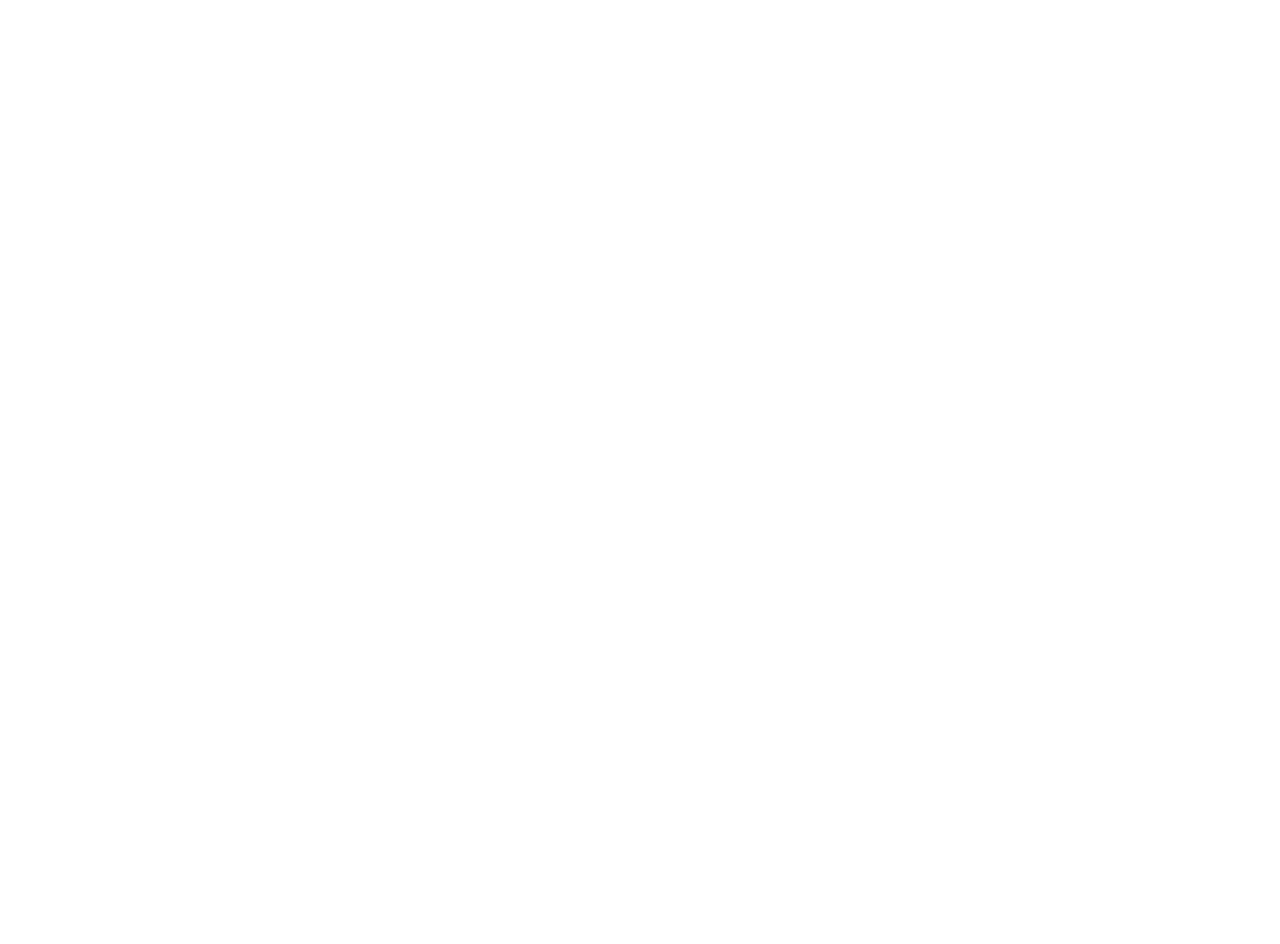
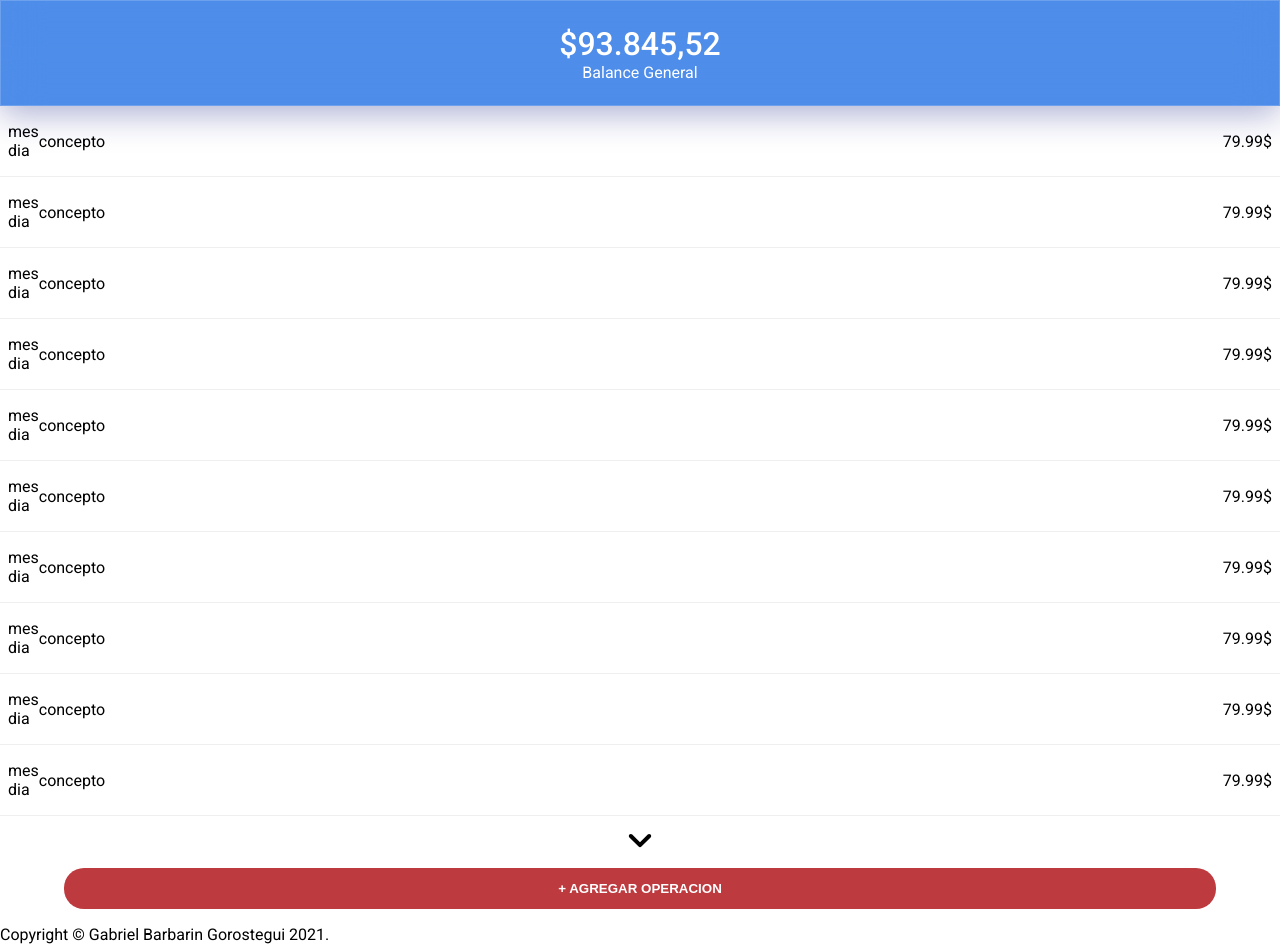
Before and after one commit to gabibarbarin/alkemychallenge, a plain HTML site: page SISTEM/index.html in a window 1280 px wide. Before the commit the page ends 800 px from the top, so only its background shows below. Drawn offline with Linux system fonts and the light colour scheme.

Commit message:
Home estatico

```diff
--- /dev/null
+++ b/SISTEM/css/commons.css
@@ -0,0 +1,41 @@
+body, html{
+    padding: 0;
+    margin: 0;
+    font-family: 'Roboto', sans-serif, Verdana, Geneva, Tahoma;
+}
+
+.main-container{
+    width: 100%;
+    max-width: 1440px;
+    background-color: rgb(69, 135, 232);
+    height: auto;
+}
+
+.flex-column{
+    display: flex;
+    flex-direction: column;
+}
+
+.flex-row{
+    display: flex;
+    flex-direction: row;
+}
+
+.glassmorphism-efecct{
+    background: rgba( 255, 254, 254, 0.05 );
+    box-shadow: 0 8px 32px 0 rgba( 31, 38, 135, 0.37 );
+    backdrop-filter: blur( 20.0px );
+    -webkit-backdrop-filter: blur( 20.0px );
+    border: 1px solid rgba( 255, 255, 255, 0.18 );
+}
+
+.primary-button{
+    border: none;
+    border-radius: 20px;
+    padding: .8rem;
+    background-color: rgb(189, 58, 63);
+    text-transform: uppercase;
+    color: white;
+    font-weight: bold;
+    width: 90%;
+}
--- /dev/null
+++ b/SISTEM/css/home.css
@@ -0,0 +1,40 @@
+.balance-general{
+    height: 4.5rem;
+    padding: 1rem 0;
+    justify-content: center;
+    align-items: center;
+    color: white;
+}
+
+#balance-number{
+    font-size: 2rem;
+    font-weight: 500;
+}
+
+#small-letter{
+    font-size: 1rem;
+}
+
+main{
+    background-color: white;
+    padding-bottom: 1rem;
+}
+
+.operation{
+    justify-content: space-between;
+    align-items: center;
+    padding: 1rem .5rem;
+    border-bottom: solid 1px rgba(230, 230, 230, 0.644);
+}
+
+.concept{
+    margin: auto;
+}
+
+.keypad{
+    align-items: center;
+}
+
+.keypad img{
+    height: 3rem;
+}
--- a/SISTEM/css/style.css
+++ b/SISTEM/css/style.css
@@ -0,0 +1,3 @@
+@import url('./commons.css');
+@import url('./home.css');
+@import url('./footer.css');
--- a/SISTEM/index.html
+++ b/SISTEM/index.html
@@ -4,11 +4,198 @@
     <meta charset="UTF-8">
     <meta http-equiv="X-UA-Compatible" content="IE=edge">
     <meta name="viewport" content="width=device-width, initial-scale=1.0">
+    <!-- Links Google Fonts -->
+    <link rel="preconnect" href="https://fonts.googleapis.com">
+    <link rel="preconnect" href="https://fonts.gstatic.com" crossorigin>
+    <link href="https://fonts.googleapis.com/css2?family=Roboto:wght@100;300;400;500;700&display=swap" rel="stylesheet">
     <title>Alkemy</title>
+    <!-- Link Hoja de estilos -->
     <link rel="stylesheet" href="/css/style.css">
 </head>
 <body>
 
+<div class="flex-column main-container">
+
+    <div class="glassmorphism-efecct flex-column balance-general">
+        <span id="balance-number">$93.845,52</span>
+        <span id="small-letter">Balance General</span>
+    </div>
+
+    <main>
+        <div class="operation flex-row">
+            <div class="flex-row">
+                <div class="flex-column">
+                    <span>mes</span>
+                    <span>dia</span>
+                </div>
+
+                <span class="concept">
+                    concepto
+                </span>
+            </div>
+
+            <span>
+                79.99$
+            </span>
+        </div>
+        <div class="operation flex-row">
+            <div class="flex-row">
+                <div class="flex-column">
+                    <span>mes</span>
+                    <span>dia</span>
+                </div>
+
+                <span class="concept">
+                    concepto
+                </span>
+            </div>
+
+            <span>
+                79.99$
+            </span>
+        </div>
+        <div class="operation flex-row">
+            <div class="flex-row">
+                <div class="flex-column">
+                    <span>mes</span>
+                    <span>dia</span>
+                </div>
+
+                <span class="concept">
+                    concepto
+                </span>
+            </div>
+
+            <span>
+                79.99$
+            </span>
+        </div>
+        <div class="operation flex-row">
+            <div class="flex-row">
+                <div class="flex-column">
+                    <span>mes</span>
+                    <span>dia</span>
+                </div>
+
+                <span class="concept">
+                    concepto
+                </span>
+            </div>
+
+            <span>
+                79.99$
+            </span>
+        </div>
+        <div class="operation flex-row">
+            <div class="flex-row">
+                <div class="flex-column">
+                    <span>mes</span>
+                    <span>dia</span>
+                </div>
+
+                <span class="concept">
+                    concepto
+                </span>
+            </div>
+
+            <span>
+                79.99$
+            </span>
+        </div>
+        <div class="operation flex-row">
+            <div class="flex-row">
+                <div class="flex-column">
+                    <span>mes</span>
+                    <span>dia</span>
+                </div>
+
+                <span class="concept">
+                    concepto
+                </span>
+            </div>
+
+            <span>
+                79.99$
+            </span>
+        </div>
+        <div class="operation flex-row">
+            <div class="flex-row">
+                <div class="flex-column">
+                    <span>mes</span>
+                    <span>dia</span>
+                </div>
+
+                <span class="concept">
+                    concepto
+                </span>
+            </div>
+
+            <span>
+                79.99$
+            </span>
+        </div>
+        <div class="operation flex-row">
+            <div class="flex-row">
+                <div class="flex-column">
+                    <span>mes</span>
+                    <span>dia</span>
+                </div>
+
+                <span class="concept">
+                    concepto
+                </span>
+            </div>
+
+            <span>
+                79.99$
+            </span>
+        </div>
+        <div class="operation flex-row">
+            <div class="flex-row">
+                <div class="flex-column">
+                    <span>mes</span>
+                    <span>dia</span>
+                </div>
+
+                <span class="concept">
+                    concepto
+                </span>
+            </div>
+
+            <span>
+                79.99$
+            </span>
+        </div>
+        <div class="operation flex-row">
+            <div class="flex-row">
+                <div class="flex-column">
+                    <span>mes</span>
+                    <span>dia</span>
+                </div>
+
+                <span class="concept">
+                    concepto
+                </span>
+            </div>
+
+            <span>
+                79.99$
+            </span>
+        </div>
+
+        <div class="flex-column keypad">
+            <a href="#"><img src="./img/expand-more.svg"></a>
+            <button class="primary-button">+ Agregar operacion</button>
+            <!-- <button class="primary-button">Listado completo</button> -->
+        </div>
+    </main>
+
+</div>
+
+<footer>
+    Copyright © Gabriel Barbarin Gorostegui 2021.
+</footer>
+
 <script src="./js/script.js"></script>
 </body>
 </html>
```
Also changed, not shown: SISTEM/img/expand-more.svg (added).
